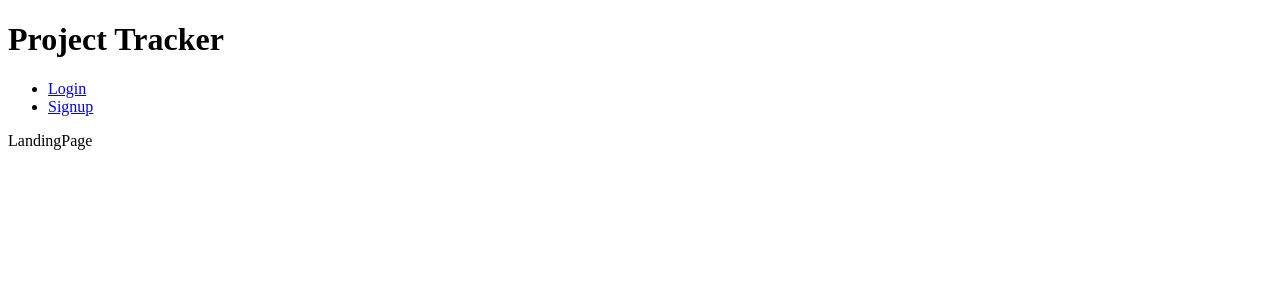
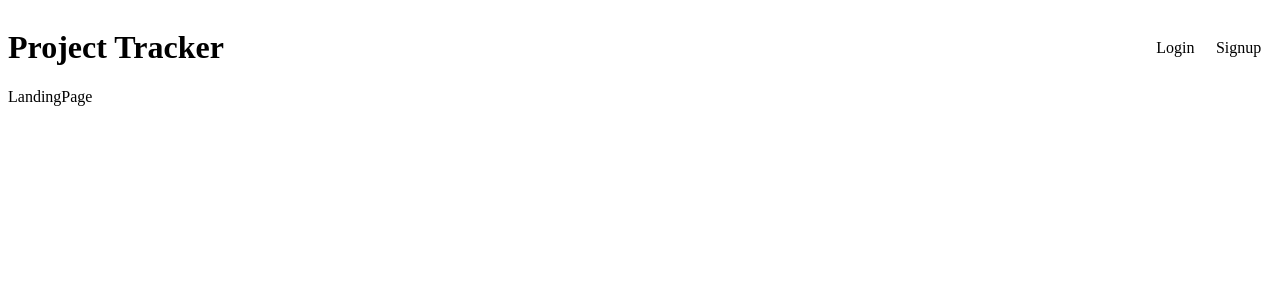
Before and after one commit to 03YugAgarwal/Project-Tracker, a React (Create React App) app in the folder client/: page / in a window 1280 px wide. Shown: the top 300 px of the page. Built offline with nearby package versions, Linux system fonts and the light colour scheme; the HTML template or start-up script is replaced by a standard one.

Commit message:
chore: added navbar css

```diff
--- a/client/src/components/Navbar.jsx
+++ b/client/src/components/Navbar.jsx
@@ -1,5 +1,7 @@
 import React, { useState, useEffect } from "react";
 import { NavLink, useNavigate } from "react-router-dom";
+
+import styles from "../css/Navbar.module.css"
 
 const Navbar = () => {
   const navigate = useNavigate();
@@ -19,7 +21,7 @@
   };
 
   return (
-    <div>
+    <div className={styles.main}>
       <h1 onClick={() => navigate("/")}>Project Tracker</h1>
       <ul>
         {isLoggedIn && <li onClick={handleLogout}>Logout</li>}
--- /dev/null
+++ b/client/src/css/Navbar.module.css
@@ -0,0 +1,18 @@
+.main {
+  display: flex;
+  justify-content: space-between;
+  align-items: center;
+}
+
+.main ul {
+  display: flex;
+  list-style: none;
+    justify-content: space-around;
+    width: 10%;
+}
+
+
+.main a{
+    text-decoration: none;
+    color: black;
+}
```
